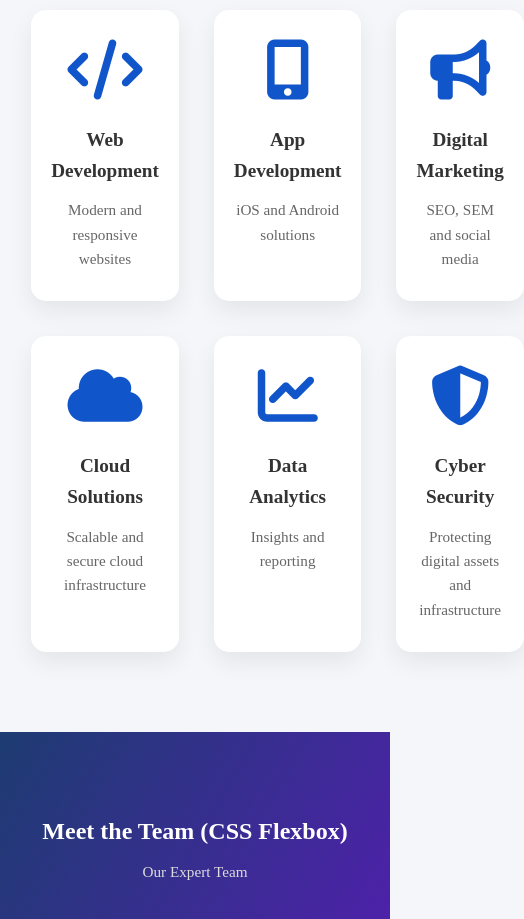
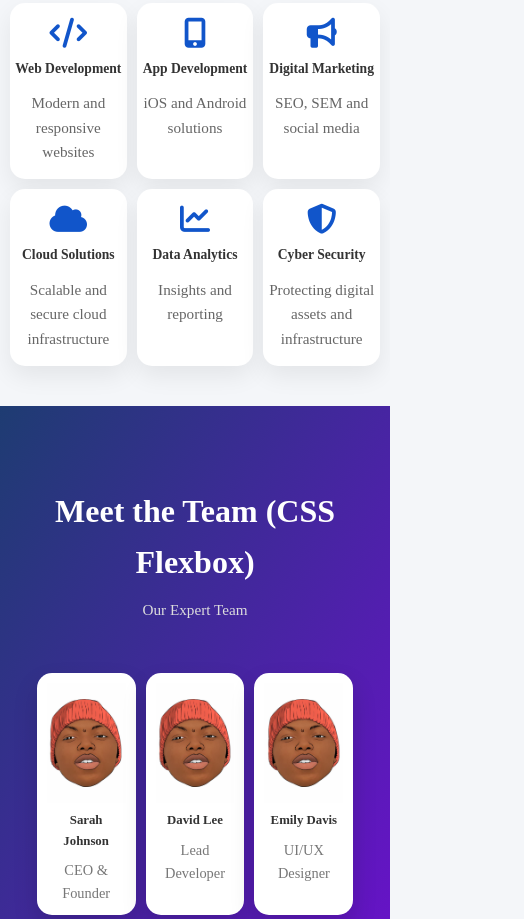
Before and after one commit to jerriecruiz001-prog/css-grid, a plain HTML site: page index.html in a window 390 px wide. Shown: the part 425-1344 px from the top of the page, 524 px wide, since content can reach past the window. Drawn offline with Linux system fonts and the light colour scheme.

Commit message:
media query correction

```diff
--- a/style.css
+++ b/style.css
@@ -5,6 +5,7 @@
     margin:0 ;
     padding: 0;
     box-sizing: border-box;
+
 }
 
 body {
@@ -16,10 +17,11 @@ body {
 
 
 .hero {
-    background: linear-gradient(90deg, #1e3c72, #2a5298);
+    background: linear-gradient(90deg, #153e8b, #2a5298);
     color: white;
     text-align: center;
-    padding: 70px 20px;
+    padding: 80px 20px;
+    width: 100%;
 }
 
 .hero h1 {
@@ -127,7 +129,7 @@ body {
 
 .profile-card img {
     width: 100%;
-    height: 260px;
+    height: 320px;
     object-fit: cover;
 }
 
@@ -162,27 +164,62 @@ footer {
 }
 
 @media (max-width: 768px) {
+    body {
+        overflow-x: hidden;
+    }
 
     .hero h1 {
         font-size: 1.8rem;
     }
 
-    .section-header h2 {
-        font-size: 1.5rem;
+    /* SERVICES SECTION FIX */
+    .services {
+        padding: 40px 10px; /* Reduce outer padding to give grid room */
+    }
+
+    .services-grid {
+        display: grid;
+        grid-template-columns: repeat(3, 1fr);
+        gap: 10px; /* Tighten gap */
+        justify-items: center;
     }
 
     .card {
-        padding: 30px 20px;
+        padding: 15px 5px; /* Shrink internal padding */
+        width: 100%; /* Ensure cards fill their grid fraction */
+    }
+
+    .card h3 {
+        font-size: 0.85rem; /* Scale down text */
+    }
+
+    .service-icon {
+        font-size: 30px; /* Scale down icons */
+        margin-bottom: 10px;
+    }
+
+    /* TEAM SECTION FIX */
+    .team-container {
+        flex-wrap: nowrap;
+        gap: 10px;
+        padding: 0 5px;
     }
 
     .profile-card {
-        flex: 1 ;
-    width: 100%;
+        /* Use calc to account for gaps accurately */
+        flex: 0 0 calc(33.33% - 7px);
+        width: calc(33.33% - 7px);
     }
 
-     .team-container {
-        flex-direction: row;
-        align-items: center;
+    .profile-card img {
+        height: 120px; /* Shorter images for mobile ratio */
     }
 
+    .profile-info {
+        padding: 10px;
+    }
+
+    .profile-info h3 {
+        font-size: 0.8rem;
+    }
 }
```
